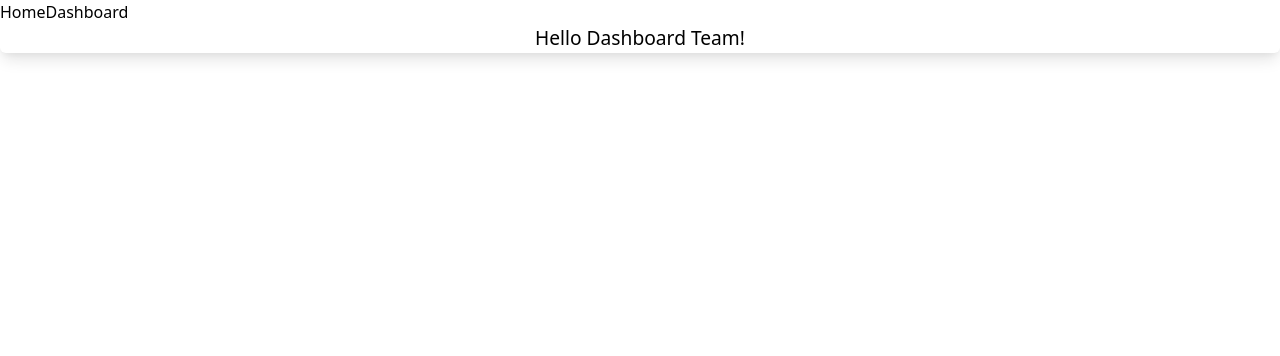
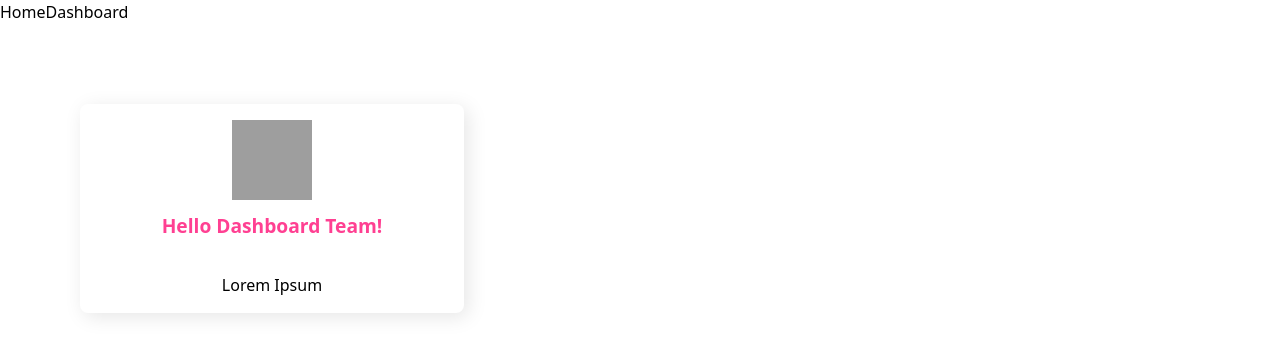
Before and after one commit to may-moff/ocean-protocol-dashboard-frontend, a React (Create React App) app: page / in a window 1280 px wide. Shown: the top 356 px of the page. Built offline with nearby package versions, Linux system fonts and the light colour scheme; grey boxes are pictures that could not be loaded.

Commit message:
added classes to Card and modified index.css

```diff
--- a/src/components/Card.js
+++ b/src/components/Card.js
@@ -1,8 +1,8 @@
 const Card = ({ additionalClasses, children }) => {
   return (
     <div
-      className={`bg-background-content rounded-md shadow-lg ${
-        additionalClasses || ''
+      className={`max-w-sm m-20 p-4 bg-bwhite rounded-lg shadow-default text-center ${
+        additionalClasses || ""
       }`}
     >
       {children}
--- a/src/components/Home.jsx
+++ b/src/components/Home.jsx
@@ -3,8 +3,20 @@ import Card from '../components/Card';
 
 function Home() {
   return (
-    <Card additionalClasses="text-center text-fslarge text-fwbase">
-      <h1>Hello Dashboard Team!</h1>
+    <Card additionalClasses="">
+      <div>
+        <img
+          className="inline mb-3 h-20 w-20"
+          src="https://oceanpearl.io/_nuxt/img/pearl-logo.e8cfc25.svg"
+          alt="logo"
+        />
+      </div>
+      <h1 className="text-align-center text-bpink text-fslarge font-fwbold mb-8">
+      Hello Dashboard Team!
+      </h1>
+      <p className="font-fsbase">
+       Lorem Ipsum
+      </p>
     </Card>
   );
 }
--- a/tailwind.config.js
+++ b/tailwind.config.js
@@ -4,6 +4,9 @@ module.exports = {
   darkMode: false, // or 'media' or 'class'
   theme: {
     extend: {
+      boxShadow: {
+        default: "4px 4px 20px rgb(0 0 0 / 10%)",
+      },
       fontSize: {
         fsroot: "15px",
         fsbase: "1rem",
```
